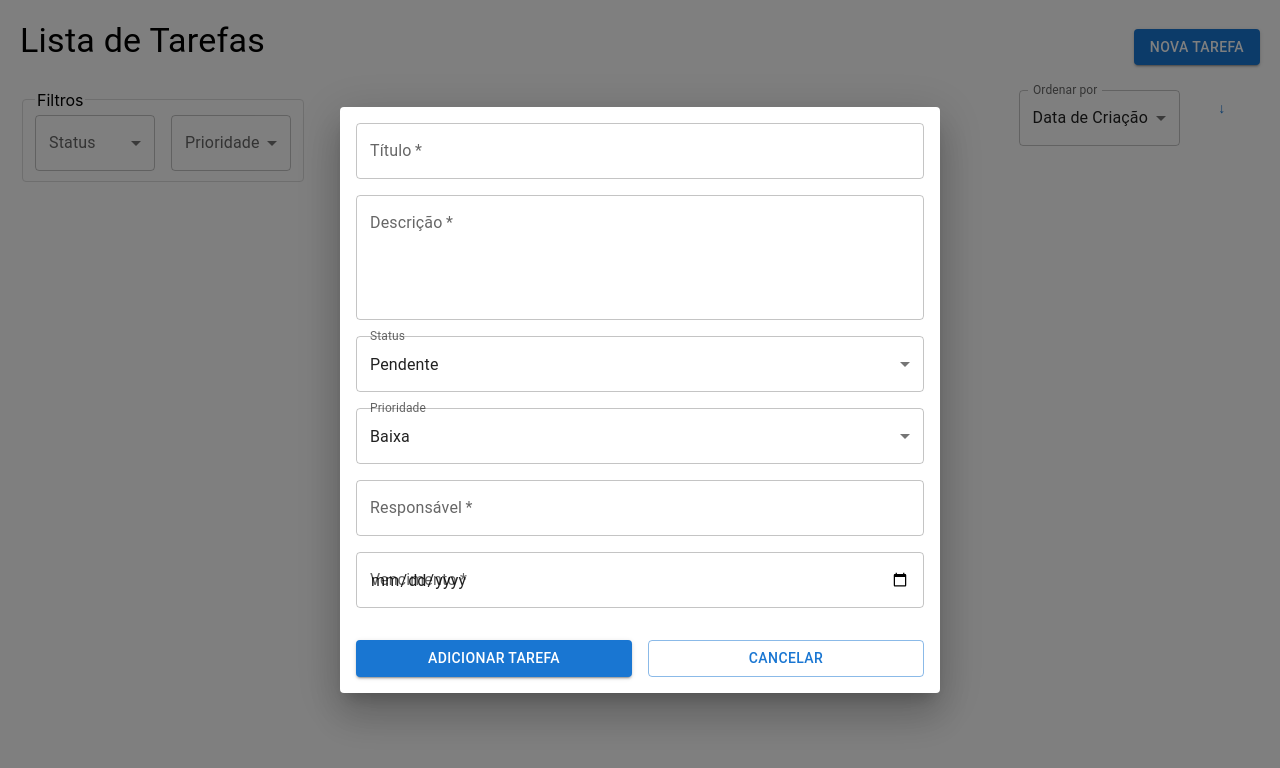
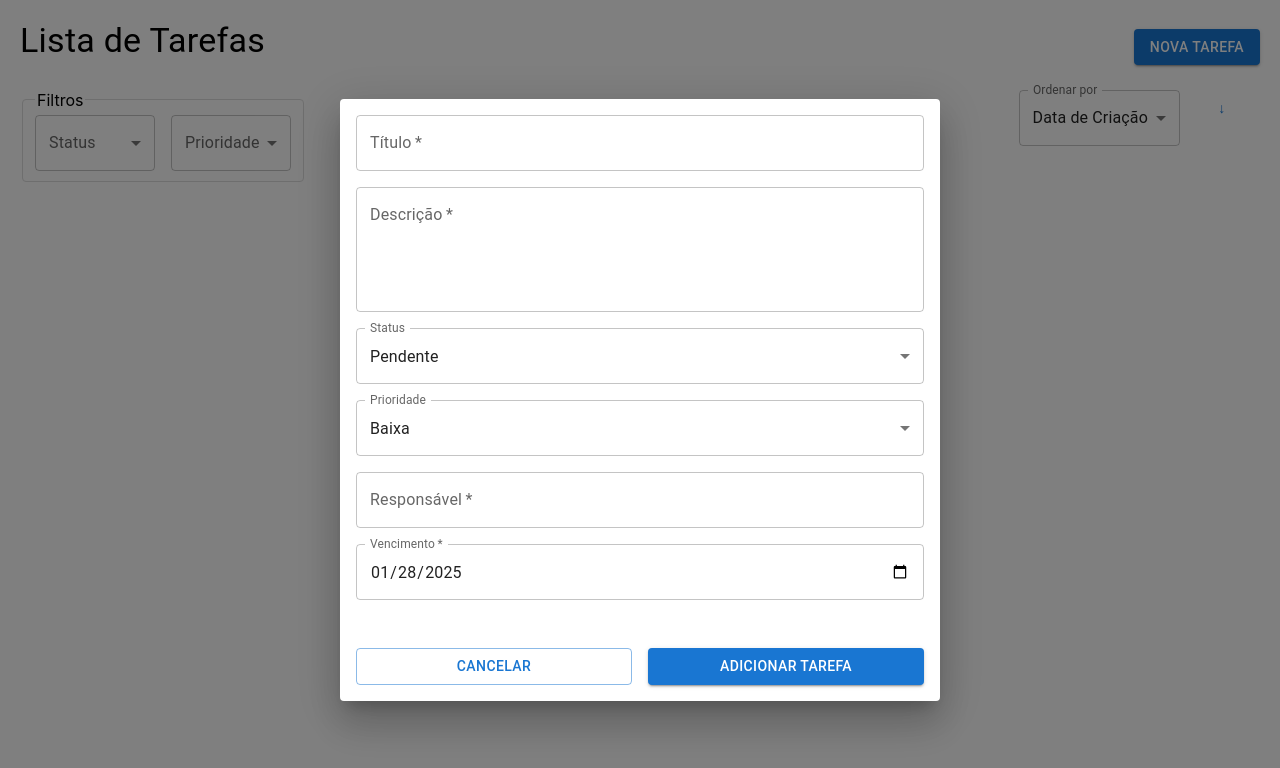
Before and after one commit to willyeverton/task-dashboard, a React (Create React App) app: page / in a window 1280 px wide. Both pictures are taken after a click on the button "NOVA TAREFA". Shown: the top 768 px of the page. Built offline with nearby package versions, Linux system fonts and the light colour scheme; the HTML template or start-up script is replaced by a standard one.

Commit message:
Updated Folder Structure

```diff
--- a/src/App.tsx
+++ b/src/App.tsx
@@ -1,5 +1,5 @@
 import React from 'react';
-import TaskList from './components/TaskList';
+import TaskList from './components/Task/TaskList';
 import { TaskProvider } from './context/TaskContext';
 import './App.css';
 
--- a/src/components/DeleteConfirmDialog.tsx
+++ b/src/components/DeleteConfirmDialog.tsx
@@ -16,10 +16,10 @@ export const DeleteConfirmDialog: React.FC<DeleteConfirmDialogProps> = ({
         Deseja realmente excluir esta tarefa?
       </Typography>
       <Box sx={{ display: 'flex', gap: 1, justifyContent: 'flex-end' }}>
-        <Button onClick={onClose}>Cancelar</Button>
         <Button variant="contained" color="error" onClick={onConfirm}>
           Excluir
         </Button>
+        <Button onClick={onClose}>Cancelar</Button>
       </Box>
     </Box>
   </Dialog>
--- /dev/null
+++ b/src/components/Task/TaskForm/index.tsx
@@ -0,0 +1,97 @@
+import { Button, TextField, MenuItem, Select, InputLabel, FormControl, Box } from '@mui/material';
+import { TaskFormProps } from '../../../types/task.types';
+import { useTaskFormManager } from '../../../hooks/useTaskFormManager';
+import React from 'react';
+
+const TaskForm: React.FC<TaskFormProps> = ({ editingTask, onClose }) => {
+  const { task, handleChange, handleSubmit } = useTaskFormManager(editingTask, onClose);
+
+  return (
+    <Box sx={{ p: 2 }}>
+      <form onSubmit={handleSubmit}>
+        <TextField
+          label="Título"
+          name="title"
+          value={task.title}
+          onChange={handleChange}
+          required
+          fullWidth
+          sx={{ mb: 2 }}
+        />
+        <TextField
+          multiline
+          rows={4}
+          label="Descrição"
+          name="description"
+          value={task.description}
+          onChange={handleChange}
+          required
+          fullWidth
+          sx={{ mb: 2 }}
+        />
+        <FormControl fullWidth sx={{ mb: 2 }}>
+          <InputLabel>Status</InputLabel>
+          <Select label="Status" name="status" value={task.status} onChange={handleChange}>
+            <MenuItem value="Pendente">Pendente</MenuItem>
+            <MenuItem value="Em progresso">Em progresso</MenuItem>
+            <MenuItem value="Concluída">Concluída</MenuItem>
+          </Select>
+        </FormControl>
+        <FormControl fullWidth sx={{ mb: 2 }}>
+          <InputLabel>Prioridade</InputLabel>
+          <Select label="Prioridade" name="priority" value={task.priority} onChange={handleChange}>
+            <MenuItem value="Baixa">Baixa</MenuItem>
+            <MenuItem value="Média">Média</MenuItem>
+            <MenuItem value="Alta">Alta</MenuItem>
+          </Select>
+        </FormControl>
+        <TextField
+          label="Responsável"
+          name="responsible"
+          value={task.responsible}
+          onChange={handleChange}
+          required
+          fullWidth
+          sx={{ mb: 2 }}
+        />
+        <FormControl fullWidth sx={{ mb: 2 }}>
+          <TextField
+            label="Vencimento"
+            type="date"
+            name="dueDate"
+            value={task.dueDate}
+            onChange={handleChange}
+            required
+            fullWidth
+            sx={{ mb: 2 }}
+          />
+        </FormControl>
+        <Box sx={{
+          display: 'flex',
+          gap: 2,
+          flexWrap: 'wrap',
+          mt: 2
+        }}>
+          <Button
+            variant="outlined"
+            fullWidth
+            onClick={onClose}
+            sx={{ flex: 1, minWidth: '200px' }}
+          >
+            Cancelar
+          </Button>
+          <Button
+            type="submit"
+            variant="contained"
+            fullWidth
+            sx={{ flex: 1, minWidth: '200px' }}
+          >
+            {editingTask ? 'Salvar Alterações' : 'Adicionar Tarefa'}
+          </Button>
+        </Box>
+      </form>
+    </Box>
+  );
+};
+
+export default TaskForm;
--- a/src/components/TaskForm.tsx
+++ /dev/null
@@ -1,143 +0,0 @@
-import React, { useState, useEffect } from 'react';
-import { useTaskContext } from '../context/TaskContext';
-import { Button, TextField, MenuItem, Select, InputLabel, FormControl, SelectChangeEvent, Box, Grid } from '@mui/material';
-import { Task, TaskFormProps } from 'types/task.types';
-
-const TaskForm: React.FC<TaskFormProps> = ({ editingTask, onClose }) => {
-  const { addTask, editTask } = useTaskContext();
-
-  const [task, setTask] = useState<Task>({
-    title: '',
-    description: '',
-    status: 'Pendente',
-    priority: 'Baixa',
-    responsible: ''
-  } as Task);
-
-  useEffect(() => {
-    if (editingTask) {
-      setTask({
-        ...editingTask
-      });
-    }
-  }, [editingTask]);
-
-  const handleChange = (
-    e: React.ChangeEvent<HTMLInputElement | HTMLTextAreaElement | { name?: string; value: unknown }> | SelectChangeEvent<unknown>
-  ) => {
-    const { name, value } = e.target;
-    setTask(prev => ({ ...prev, [name as string]: value }));
-  };
-
-  const handleSubmit = (e: React.FormEvent) => {
-    e.preventDefault();
-    if (editingTask) {
-      editTask(task);
-    }
-    else {
-      const newTask = {
-        ...task,
-        id: Date.now().toString(),
-        createdAt: new Date(),
-      };
-      addTask(newTask);
-    }
-
-    setTask({
-      title: '',
-      description: '',
-      status: 'Pendente',
-      priority: 'Baixa',
-      responsible: '',
-      dueDate: ''
-    } as Task);
-    if (onClose) onClose();
-  };
-
-  return (
-    <Box sx={{ p: 2 }}>
-      <form onSubmit={handleSubmit}>
-        <TextField
-          label="Título"
-          name="title"
-          value={task.title}
-          onChange={handleChange}
-          required
-          fullWidth
-          sx={{ mb: 2 }}
-        />
-        <TextField
-          multiline
-          rows={4}
-          label="Descrição"
-          name="description"
-          value={task.description}
-          onChange={handleChange}
-          required
-          fullWidth
-          sx={{ mb: 2 }}
-        />
-        <FormControl fullWidth sx={{ mb: 2 }}>
-          <InputLabel>Status</InputLabel>
-          <Select name="status" value={task.status} onChange={handleChange}>
-            <MenuItem value="Pendente">Pendente</MenuItem>
-            <MenuItem value="Em progresso">Em progresso</MenuItem>
-            <MenuItem value="Concluída">Concluída</MenuItem>
-          </Select>
-        </FormControl>
-        <FormControl fullWidth sx={{ mb: 2 }}>
-          <InputLabel>Prioridade</InputLabel>
-          <Select name="priority" value={task.priority} onChange={handleChange}>
-            <MenuItem value="Baixa">Baixa</MenuItem>
-            <MenuItem value="Média">Média</MenuItem>
-            <MenuItem value="Alta">Alta</MenuItem>
-          </Select>
-        </FormControl>
-        <TextField
-          label="Responsável"
-          name="responsible"
-          value={task.responsible}
-          onChange={handleChange}
-          required
-          fullWidth
-          sx={{ mb: 2 }}
-        />
-        <TextField
-          label="Vencimento"
-          type="date"
-          name="dueDate"
-          value={task.dueDate}
-          onChange={handleChange}
-          required
-          fullWidth
-          sx={{ mb: 2 }}
-        />
-        <Box sx={{
-          display: 'flex',
-          gap: 2,
-          flexWrap: 'wrap',
-          mt: 2
-        }}>
-          <Button
-            type="submit"
-            variant="contained"
-            fullWidth
-            sx={{ flex: 1, minWidth: '200px' }}
-          >
-            {editingTask ? 'Salvar Alterações' : 'Adicionar Tarefa'}
-          </Button>
-          <Button
-            variant="outlined"
-            fullWidth
-            onClick={onClose}
-            sx={{ flex: 1, minWidth: '200px' }}
-          >
-            Cancelar
-          </Button>
-        </Box>
-      </form>
-    </Box>
-  );
-};
-
-export default TaskForm;
--- /dev/null
+++ b/src/hooks/useTaskFormManager.ts
@@ -0,0 +1,65 @@
+import { useState, useEffect } from 'react';
+import { useTaskContext } from '../context/TaskContext';
+import { Task } from '../types/task.types';
+import { SelectChangeEvent } from '@mui/material';
+
+export const useTaskFormManager = (editingTask: Task | null | undefined, onClose?: () => void) => {
+  const { addTask, editTask } = useTaskContext();
+  const [task, setTask] = useState<Task>({
+    title: '',
+    description: '',
+    status: 'Pendente',
+    priority: 'Baixa',
+    responsible: '',
+    dueDate: new Date().toISOString().split('T')[0],
+    createdAt: new Date(),
+    id: ''
+  });
+
+  useEffect(() => {
+    if (editingTask) {
+      setTask({
+        ...editingTask,
+        dueDate: new Date(editingTask.dueDate).toISOString().split('T')[0]
+      });
+    }
+  }, [editingTask]);
+
+  const handleChange = (
+    e: React.ChangeEvent<HTMLInputElement | HTMLTextAreaElement | { name?: string; value: unknown }> | SelectChangeEvent<unknown>
+  ) => {
+    const { name, value } = e.target;
+    setTask(prev => ({ ...prev, [name as string]: value }));
+  };
+
+  const handleSubmit = (e: React.FormEvent) => {
+    e.preventDefault();
+    if (editingTask) {
+      editTask(task);
+    } else {
+      const newTask = {
+        ...task,
+        id: Date.now().toString(),
+        createdAt: new Date(),
+      };
+      addTask(newTask);
+    }
+    setTask({
+      title: '',
+      description: '',
+      status: 'Pendente',
+      priority: 'Baixa',
+      responsible: '',
+      dueDate: new Date().toISOString().split('T')[0],
+      createdAt: new Date(),
+      id: ''
+    });
+    if (onClose) onClose();
+  };
+
+  return {
+    task,
+    handleChange,
+    handleSubmit
+  };
+};
```
Also changed, not shown: src/components/Task/TaskList/index.tsx (renamed from src/components/TaskList.tsx, +6 -6 lines), src/components/Task/TaskCard/index.tsx (renamed from src/components/TaskCard.tsx), src/components/Task/TaskCard/styles.ts (added), src/components/Task/TaskForm/styles.ts (added), src/components/Task/TaskList/styles.ts (added), 1 other file (tests, documents, lock files or other folders).
